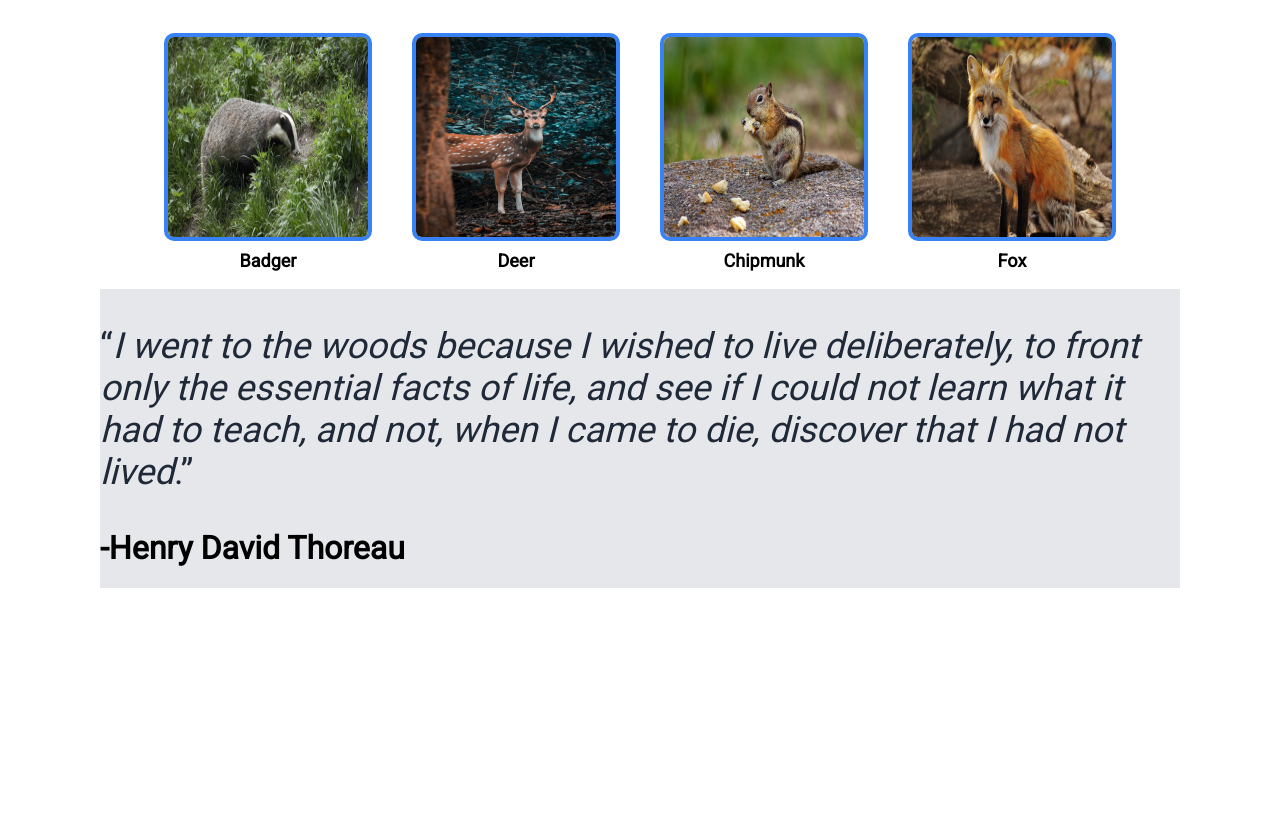
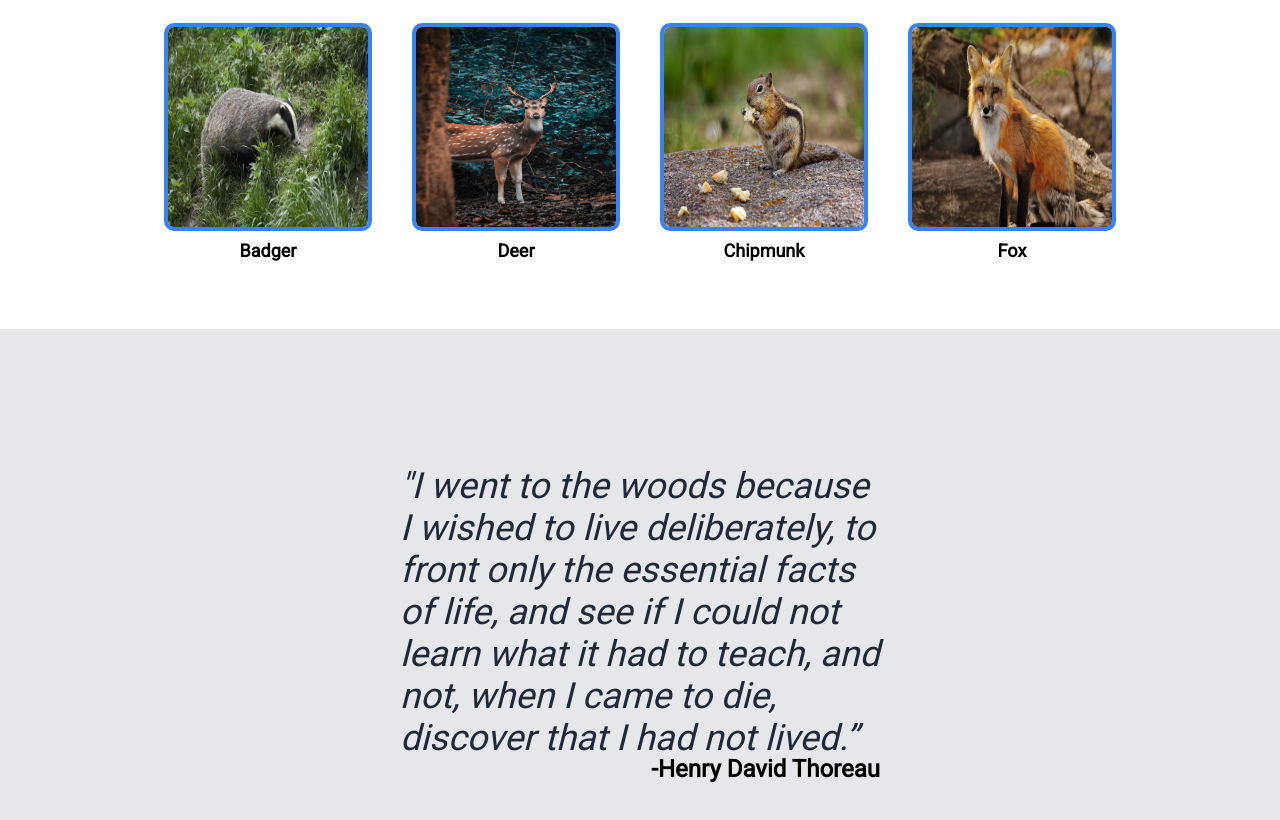
Before and after one commit to Heldrin22/foundations-landing-page, a plain HTML site: page index.html in a window 1280 px wide. Shown: the part 690-1510 px from the top of the page. Before the commit the page ends 1378 px from the top, so only its background shows below. Drawn offline with Linux system fonts and the light colour scheme.

Commit message:
Add content and css to third div.  Complete and tidy up divs 1-3.

```diff
--- a/index.html
+++ b/index.html
@@ -52,15 +52,13 @@
 
         </div>
     </div>
+    </div>
   <div class="third-div">
     <div class="third-div-text">
-        <p class="quote">“<em>I went to the woods because I wished to live deliberately, to front only the essential facts of life, and see if I could not learn what it had to teach, and not, when I came to die, discover that I had not lived</em>.”</p>
-        <h1>-Henry David Thoreau</h1>
+        <p class="quote">"I went to the woods because I wished to live deliberately, to front only the essential facts of life, and see if I could not learn what it had to teach, and not, when I came to die, discover that I had not lived.”</p>
+        <p class="author">-Henry David Thoreau</p>
     </div>
-    </div>
+  </div>
 
-  <div class="fourth-div">
-
-    </div>
 </body>
 </html>
--- a/styles.css
+++ b/styles.css
@@ -48,8 +48,7 @@
     display: flex;
     justify-content: center;
     margin: 60px;
-
-
+    margin-top: 50px;
 }
 
 .header-div1 {
@@ -91,8 +90,8 @@ body {
 .mainimg {
     height: 350px;
     width: auto;
-    margin-left: 100px;
-    margin-right: 100px;
+    margin-left: 70px;
+    margin-right: 0px;
     border: none;
     border-radius: 12px;
     align-self: center;
@@ -125,6 +124,7 @@ body {
     flex: wrap;
     text-align: center;
     font-size: large;
+    margin-bottom: -50px;
 }
 
 .image-list-text {
@@ -133,15 +133,29 @@ body {
 }
 
 .third-div {
+    background: #E5E7EB;
+}
+
+.third-div-text {
     display: flex;
-    align-items: center;
-    justify-content: center;
-    background-color: #E5E7EB;
+    justify-content: space-between;
     flex-direction: column;
+    margin: 100px;
+    padding-left: 300px;
+    padding-right: 300px;
+
 }
 
 .quote {
     font-size: 36px;
-    font-weight: lighter;
+    font-style: italic;
     color: #1F2937;
+    font-weight: 300px;
 }
+
+.author {
+    margin-top: -40px;
+    font-size: 24px;
+    font-weight: bolder;
+    align-self:flex-end;
+}
```
